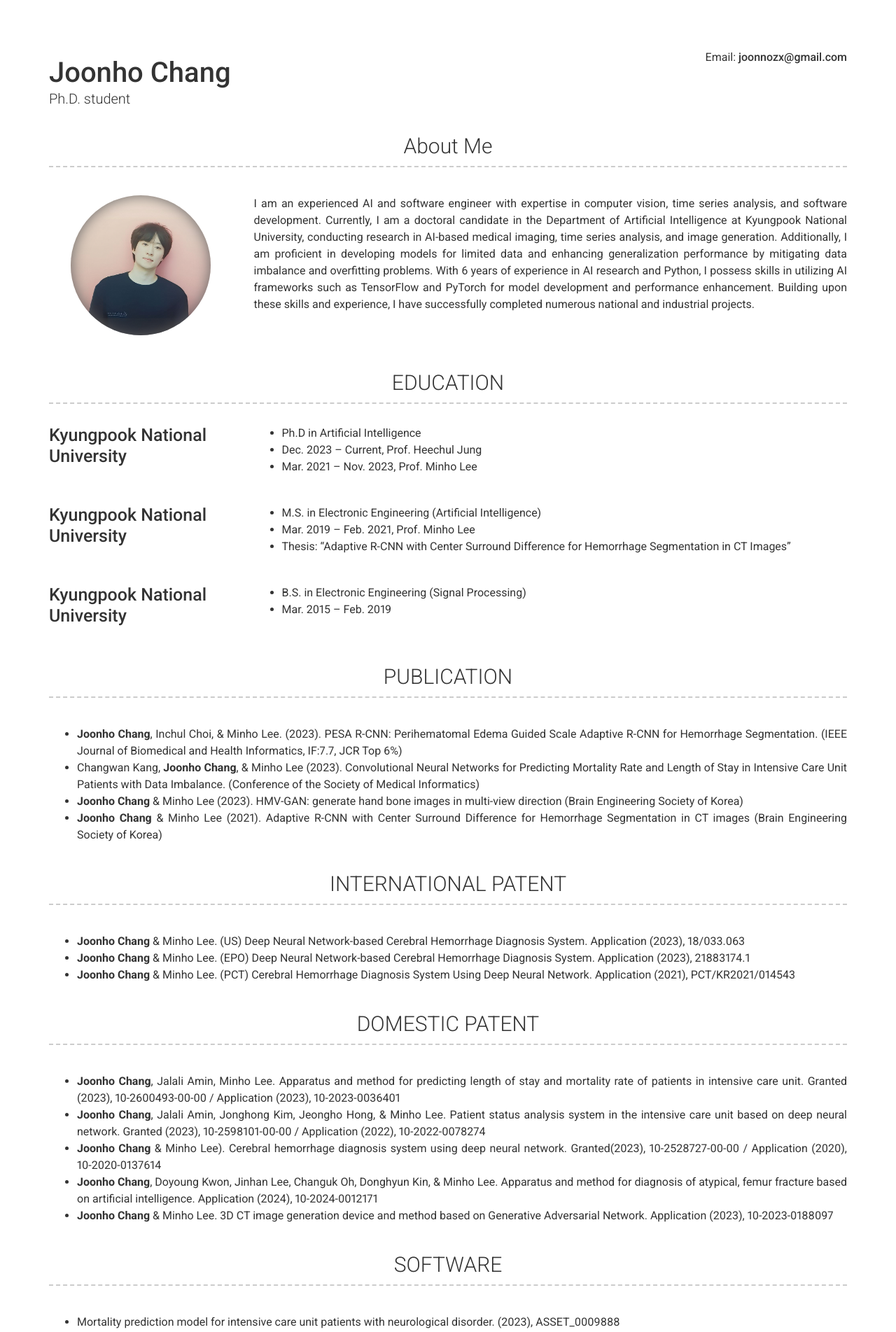
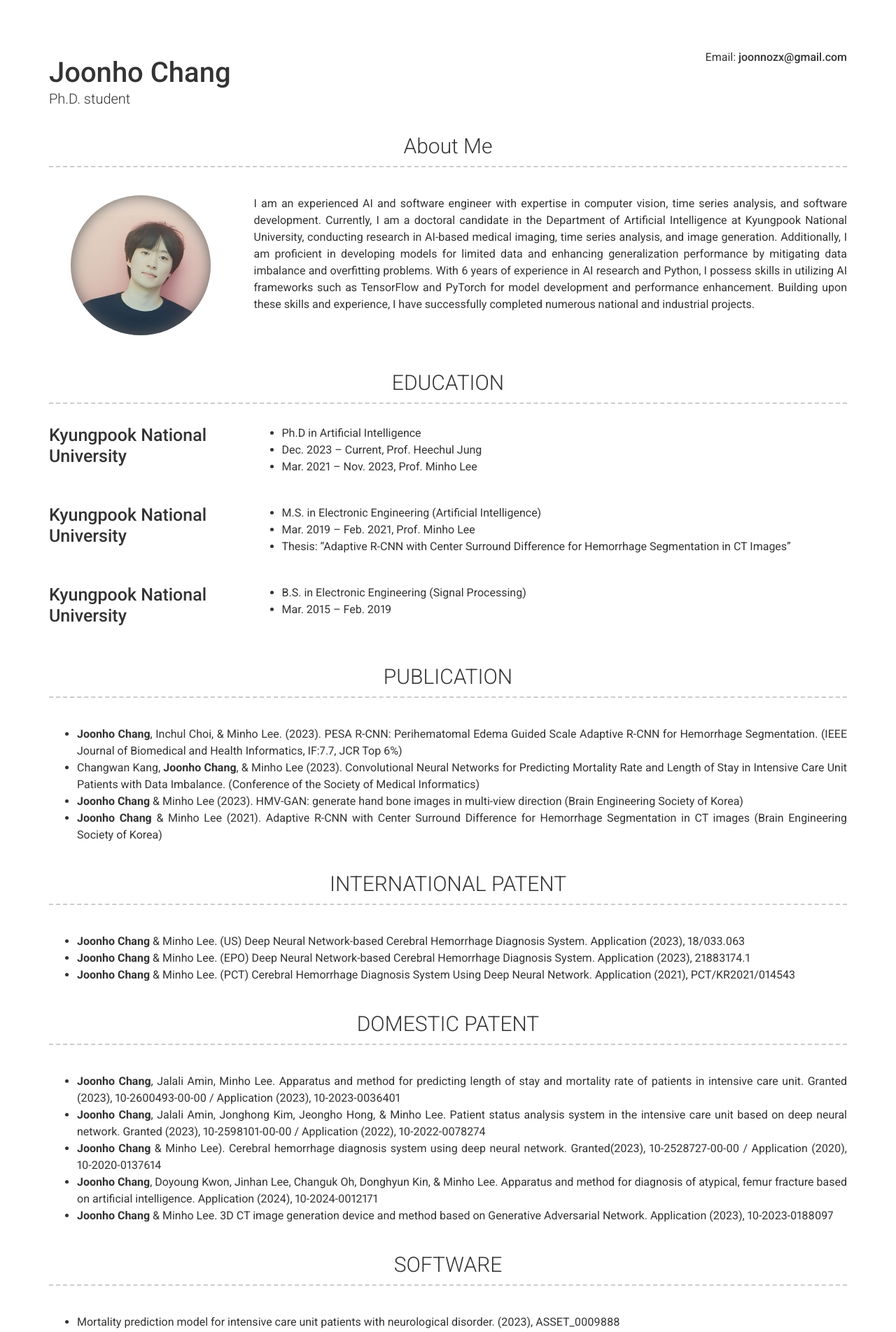
Before and after one commit to joonhozx/joonhozx.github.io, a Jekyll site: the page built from index.md, in a window 1280 px wide. Shown: the top 1903 px of the page at 70% size. Built offline with Jekyll 4.4.1, drawn with Linux system fonts in a browser that asks for light colours; nearby versions of some CDN libraries.

Commit message:
Update _config.yml

```diff
--- a/_config.yml
+++ b/_config.yml
@@ -58,7 +58,7 @@ darkmode: false
 
 # About Section
 # about_title: About Me (Use this to override about section title)
-about_profile_image: images/Joonho.jpg
+about_profile_image: images/Joonho2.jpg
 about_content: | # this will include new lines to allow paragraphs
   I am an experienced AI and software engineer with expertise in computer vision, time series analysis, and software development. Currently, I am a doctoral candidate in the Department of Artificial Intelligence at Kyungpook National University, conducting research in AI-based medical imaging, time series analysis, and image generation. Additionally, I am proficient in developing models for limited data and enhancing generalization performance by mitigating data imbalance and overfitting problems. With 6 years of experience in AI research and Python, I possess skills in utilizing AI frameworks such as TensorFlow and PyTorch for model development and performance enhancement. Building upon these skills and experience, I have successfully completed numerous national and industrial projects.
 
```
